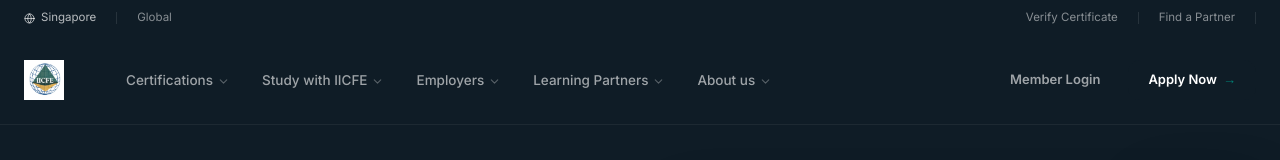
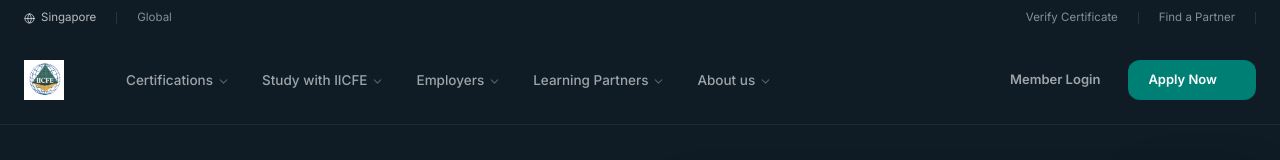
Before and after one commit to iicfeglobal-create/IICFE, a React (Vite) app: page / in a window 1280 px wide. Shown: the top 160 px of the page. Built offline with nearby package versions, Linux system fonts and the light colour scheme.

Commit message:
Update Navbar.jsx

```diff
--- a/src/components/layout/Navbar.jsx
+++ b/src/components/layout/Navbar.jsx
@@ -235,7 +235,7 @@ export default function Navbar() {
           <a href="#" className="px-4 py-2 text-[13px] font-semibold text-white/60 hover:bg-white/10 rounded-xl transition-colors duration-150">
             Member Login
           </a>
-          <a href="#" className="px-5 py-2.5 bg-ink hover:bg-ink-soft text-white text-[13px] font-bold rounded-xl transition-colors duration-150 flex items-center gap-1.5">
+          <a href="#" className="px-5 py-2.5 bg-lime hover:bg-ink-soft text-white text-[13px] font-bold rounded-xl transition-colors duration-150 flex items-center gap-1.5">
             Apply Now <span className="text-lime">→</span>
           </a>
         </div>
```
